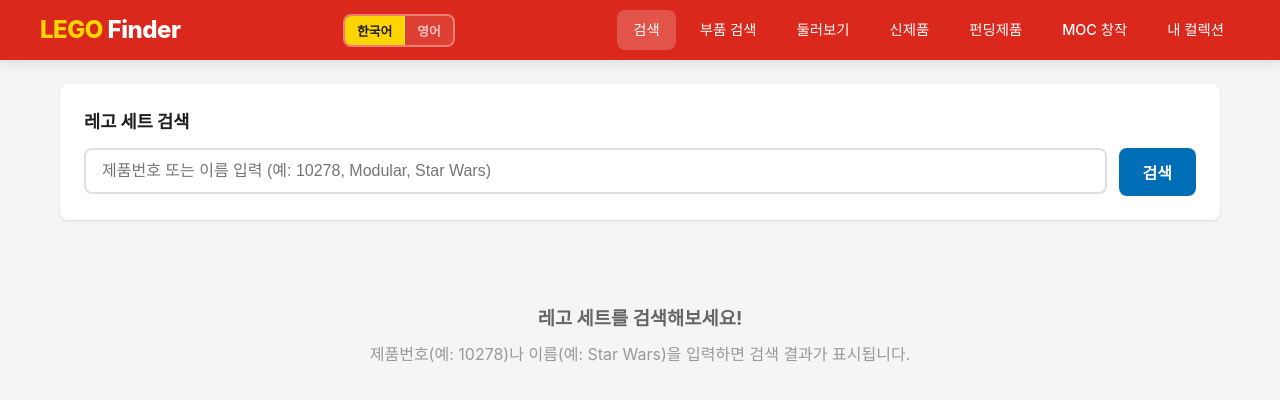
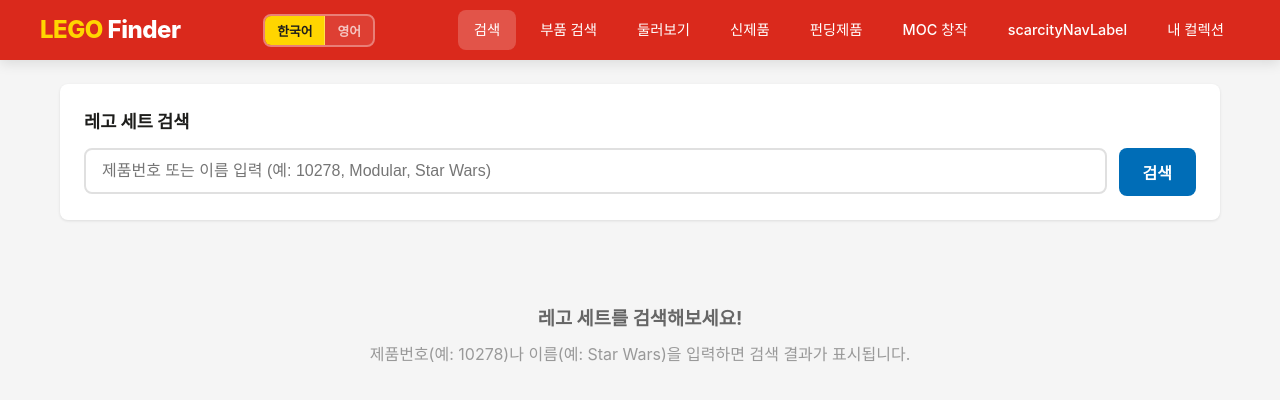
Before and after one commit to jbh-mine/lego-finder, a React (Create React App) app: page /scarcity in a window 1280 px wide. Shown: the top 400 px of the page. Built offline with nearby package versions, Linux system fonts and the light colour scheme; no server answers.

Commit message:
feat(scarcity): add Scarcity Score nav link

```diff
--- a/src/components/Header.js
+++ b/src/components/Header.js
@@ -66,6 +66,9 @@
           <Link to="/mocs" className={isActive('/mocs')} onClick={() => setMenuOpen(false)}>
             {t('mocs')}
           </Link>
+          <Link to="/scarcity" className={isActive('/scarcity')} onClick={() => setMenuOpen(false)}>
+            {t('scarcityNavLabel')}
+          </Link>
           <Link to="/collection" className={isActive('/collection')} onClick={() => setMenuOpen(false)}>
             {t('myCollection')}
           </Link>
```
